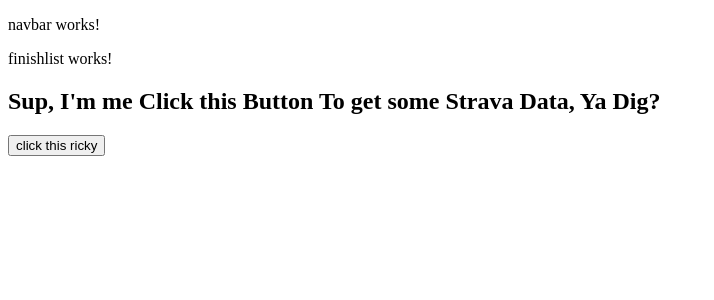
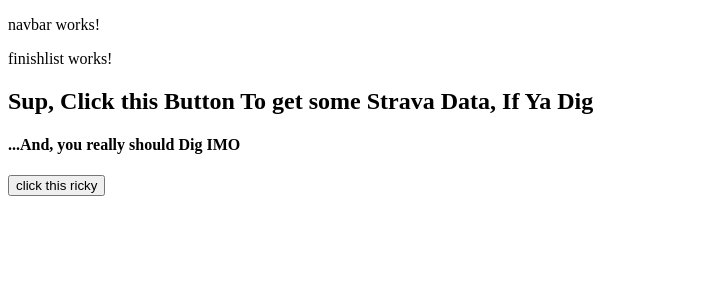
Before and after one commit to shpeacock/stravAngular, an Angular app: page / in a window 1280 px wide. Shown: the top 300 px of the page, without its empty margins (0-714 px from the left). Built offline with nearby package versions, Linux system fonts and the light colour scheme.

Commit message:
trying to change it to return a promise

```diff
--- a/src/app/mestuff/mestuff.component.html
+++ b/src/app/mestuff/mestuff.component.html
@@ -1,4 +1,5 @@
-<h2> Sup, I'm me Click this Button To get some Strava Data, Ya Dig?</h2>
+<h2> Sup, Click this Button To get some Strava Data, If Ya Dig</h2>
+<h4>...And, you really should Dig IMO</h4>
 <button (click)="getShit()"> click this ricky</button>
 <div *ngIf=(myData)>
     Here it is sucka!
--- a/src/app/mestuff/mestuff.component.ts
+++ b/src/app/mestuff/mestuff.component.ts
@@ -8,15 +8,17 @@
 })
 export class MestuffComponent implements OnInit {
   myData: {};
+  swimData: {};
+  bikeData: {};
+  runData: {};
+
   constructor(private stravaService: StravaService) { }
 
   ngOnInit() {
   }
 
   getShit(){
-    console.log('yeah you pressed dat button');
-    this.stravaService.getDatData().subscribe((response) => {
-      console.log(response);
+    this.stravaService.getDatData().then((response) => {
       this.myData = response;
     })
   }
--- a/src/app/strava.service.ts
+++ b/src/app/strava.service.ts
@@ -13,7 +13,7 @@
   getDatData(){
     return this.fuckenThing.get(
       `https://www.strava.com/api/v3/athletes/6147470/stats?access_token=30a50a9cef4a0a9e3277e110cebcab25eb7e1a03`
-      ).pipe(map(response => response));
+      ).pipe(map(response => response)).toPromise();
   }
 
 }
```
